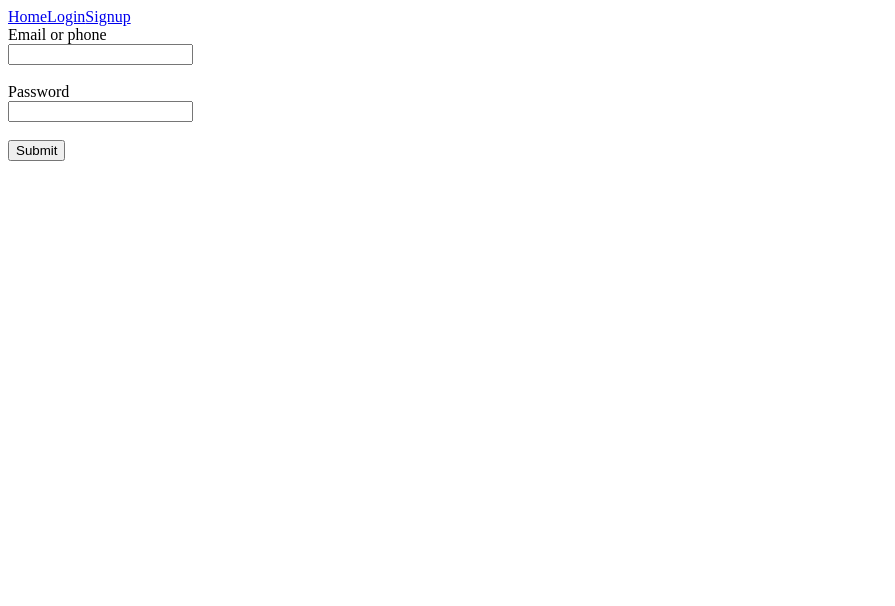
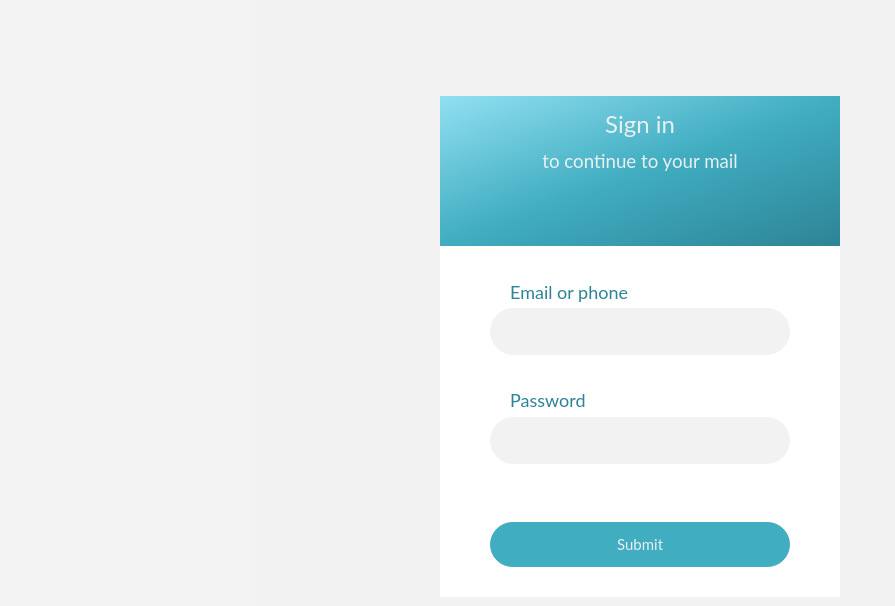
Before and after one commit to MostafaGalal1/email-server, an Angular app: page /login in a window 1280 px wide. Shown: the top 606 px of the page, without its empty margins (0-895 px from the left). Built offline with nearby package versions, Linux system fonts and the light colour scheme.

Commit message:
signup layout added

```diff
--- a/src/app/app.component.css
+++ b/src/app/app.component.css
@@ -0,0 +1,7 @@
+.container{
+    height: 100%;
+}
+
+#route{
+    height: 100%;
+}
--- a/src/app/app.component.html
+++ b/src/app/app.component.html
@@ -1,19 +1,3 @@
-<!-- nav -->
-<nav class="navbar navbar-expand navbar-dark bg-dark">
-  <div class="navbar-nav">
-      <a class="nav-item nav-link" routerLink="/mail">Home</a>
-      <a class="nav-item nav-link" routerLink="/login">Login</a>
-      <a class="nav-item nav-link" routerLink="/signup">Signup</a>
-  </div>
-</nav>
-
-<!-- main content container -->
-<div class="jumbotron">
-  <div class="container">
-      <div class="row">
-          <div class="col-sm-8 offset-sm-2">
-              <router-outlet></router-outlet>
-          </div>
-      </div>
-  </div>
+<div class="container">
+  <router-outlet id="route"></router-outlet>
 </div>
--- a/src/app/components/login/login.component.css
+++ b/src/app/components/login/login.component.css
@@ -0,0 +1,93 @@
+*{
+    font-family: "Lato", Arial, sans-serif;
+    line-height: 1.8;
+    font-weight: normal;
+}
+
+.layout{
+    height: 100vh;
+    background-color: var(--creamy);
+}
+
+.container{
+    position: absolute;
+    width: 400px;
+    left: 0;
+    right: 0;
+    margin-left: auto;
+    margin-right: auto;
+    top: 12%;
+    background-color: white;
+    box-shadow: 32px black;
+}
+
+.form-header{
+    box-sizing: border-box;
+    width: 100%;
+    height: 150px;
+    padding: 6px 20px;
+    margin-bottom: 30px;
+    border: 1px;
+    text-align: center;
+    background: var(--primary_gradient);
+    color: var(--creamy);
+    transition: 0.3s;
+}
+
+.form-container{
+    box-sizing: border-box;
+    width: 100%;
+    background-color: white;
+}
+
+.form-input label{
+    font: 20px;
+    padding: 20px;
+    margin: 10px, 500px;
+    font-size: large;
+}
+
+.form-input{
+    width: 300px;
+    color: var(--secondary);
+    margin: auto;
+}
+
+.form-input input{
+    width: 255px;
+    height: 35px;
+    border-radius: 100px;
+    padding: 6px 22.5px;
+    border: 1px;
+    background: var(--creamy);
+}
+
+.form-submit{
+    width: 300px;
+    margin: auto;
+    padding: 30px;
+}
+
+.form-submit input{
+    display: block;
+    font-size: 15px;
+    width: 300px;
+    height: 45px;
+    margin: auto;
+    border-radius: 100px;
+    padding: 6px 20px;
+    border: 1px solid var(--primary);
+    background: var(--primary);
+    color: var(--creamy);
+    transition: 0.35s;
+}
+
+.form-submit input:hover{
+    cursor: pointer;
+    background: white;
+    color: var(--primary)
+}
+
+.form-input input:focus{
+    outline-color: var(--primary);
+}
--- a/src/app/components/login/login.component.html
+++ b/src/app/components/login/login.component.html
@@ -1,9 +1,23 @@
-<div>
-    <form [formGroup]="loginForm" (ngSubmit)="onSubmit()">
-        <label for="email">Email or phone</label><br>
-        <input type="text" id="email" formControlName="email"><br><br>
-        <label for="password">Password</label><br>
-        <input type="text" id="password" formControlName="password"><br><br>
-        <input type="submit" value="Submit">
-    </form>
+<div class="layout">
+    <div class="container">
+        <div class = "form-header">
+            <h2>Sign in</h2>
+            <h3>to continue to your mail</h3>
+        </div>
+        <div class = "form-container">
+            <form class = "form" [formGroup]="loginForm" (ngSubmit)="onSubmit()">
+                <div class="form-input">
+                    <label for="email">Email or phone</label><br>
+                    <input type="text" id="email" formControlName="email"><br><br>
+                </div>
+                <div class="form-input">
+                    <label for="password">Password</label><br>
+                    <input type="password" id="password" formControlName="password"><br><br>
+                </div>
+                <div class="form-submit">
+                    <input class="form-submit" type="submit" value="Submit">
+                </div>
+            </form>
+        </div>
+    </div>
 </div>
--- a/src/app/components/login/login.component.ts
+++ b/src/app/components/login/login.component.ts
@@ -1,6 +1,7 @@
 import { Component, OnInit } from '@angular/core';
 import { FormBuilder } from '@angular/forms';
-import { LoginService } from 'src/app/services/login.service';
+import { ApiService } from 'src/app/services/api.service';
+import { Router } from '@angular/router';
 
 @Component({
   selector: 'app-login',
@@ -9,7 +10,7 @@ import { LoginService } from 'src/app/services/login.service';
 })
 export class LoginComponent implements OnInit {
 
-  constructor(private loginService : LoginService, private formBuilder : FormBuilder) { }
+  constructor(private apiService : ApiService, private formBuilder : FormBuilder, private router:Router) { }
 
   ngOnInit(): void {
 
@@ -21,9 +22,13 @@ export class LoginComponent implements OnInit {
   });
 
   onSubmit(){
-    if (this.loginService.getValidation(this.loginForm.value))
-      console.log("true");
-    else
-      console.log("false");
+    this.apiService.validateLogin(this.loginForm.value).subscribe(
+      (error) => {
+        alert("Username or password are incorrect");
+      },
+      () => {
+        this.router.navigate(["/mail"]);
+      }
+    );
   }
 }
--- a/src/app/components/signup/signup.component.css
+++ b/src/app/components/signup/signup.component.css
@@ -0,0 +1,189 @@
+*{
+    font-family: "Lato", Arial, sans-serif;
+    line-height: 1.8;
+    font-weight: normal;
+}
+
+.layout{
+    height: 100vh;
+    background-color: var(--creamy);
+}
+
+.container{
+    position: absolute;
+    width: 500px;
+    left: 0;
+    right: 0;
+    margin-left: auto;
+    margin-right: auto;
+    top: 6%;
+    text-align: center;
+    background-color: white;
+    box-shadow: 32px black;
+}
+
+.form-header{
+    box-sizing: border-box;
+    width: 100%;
+    height: 150px;
+    padding: 6px 20px;
+    margin-bottom: 30px;
+    border: 1px;
+    text-align: center;
+    background: var(--primary_gradient);
+    color: var(--creamy);
+    transition: 0.3s;
+}
+
+.form-container{
+    box-sizing: border-box;
+    width: 100%;
+    background-color: white;
+}
+
+.form-input label{
+    font: 20px;
+    padding: 20px;
+    margin: 10px, 500px;
+    font-size: large;
+}
+
+.form-input{
+    text-align: left;
+    width: 400px;
+    color: var(--secondary);
+    margin: auto;
+}
+
+.form-input input{
+    width: 355px;
+    height: 35px;
+    border-radius: 100px;
+    padding: 6px 22.5px;
+    border: 1px;
+    background: var(--creamy);
+}
+
+.form-submit{
+    width: 400px;
+    margin: auto;
+    padding: 30px;
+}
+
+.form-submit input{
+    display: block;
+    font-size: 15px;
+    width: 400px;
+    height: 45px;
+    margin: auto;
+    border-radius: 100px;
+    padding: 6px 20px;
+    border: 1px solid var(--primary);
+    background: var(--primary);
+    color: var(--creamy);
+    transition: 0.35s;
+}
+
+.form-submit input:hover{
+    cursor: pointer;
+    background: white;
+    color: var(--primary)
+}
+
+.form-input input:focus{
+    outline-color: var(--primary);
+}
+
+#first_name{
+    width: 150px;
+}
+
+#last_name{
+    width: 150px;
+    margin-left: 6px;
+}
+
+#enter_password{
+    width: 150px;
+}
+
+#confirm_password{
+    width: 150px;
+    margin-left: 6px;
+}
+
+#name{
+    display: inline-block;
+    width: 200px;
+    margin: auto;
+}
+
+#password{
+    display: inline-block;
+    width: 200px;
+    margin: auto;
+}
+
+.show-password{
+    text-align: left;
+    margin: auto;
+    margin-left: 50px;
+    color: var(--secondary);
+}
+
+
+#show-password{
+    padding-left: 30px;
+}
+
+.show-password input{
+    position: absolute;
+    opacity: 0;
+    cursor: pointer;
+    height: 0;
+    width: 0;
+}
+
+.show-password-target{
+    position: absolute;
+    border-radius: 8px;
+    height: 25px;
+    width: 25px;
+    background-color: #eee;
+}
+
+.container input:hover ~ .show-password-target{
+    cursor: pointer;
+    background-color: #ccc;
+}
+
+.container input:checked:hover ~ .show-password-target{
+    cursor: pointer;
+    background-color: var(--secondary);
+}
+
+.container input:checked ~ .show-password-target{
+    background-color: var(--primary);
+}
+
+.show-password-target:after{
+    content: "";
+    position: absolute;
+    display: none;
+}
+
+.container input:checked ~ .show-password-target:after{
+    display: block;
+}
+
+.container .show-password-target:after{
+    left: 9px;
+    top: 5px;
+    width: 5px;
+    height: 10px;
+    border: solid white;
+    border-width: 0 3px 3px 0;
+    -webkit-transform: rotate(45deg);
+    -ms-transform: rotate(45deg);
+    transform: rotate(45deg);
+}
--- a/src/app/components/signup/signup.component.html
+++ b/src/app/components/signup/signup.component.html
@@ -1 +1,42 @@
-<p>signup works!</p>
+<div class="layout">
+    <div class="container">
+        <div class = "form-header">
+            <h2>Sign up</h2>
+            <h3>Create your mail account</h3>
+        </div>
+        <div class = "form-container">
+            <form class = "form" [formGroup]="signupForm" (ngSubmit)="onSubmit()">
+                <div id="name" class="form-input">
+                    <label for="first_name">First name</label><br>
+                    <input type="text" id="first_name" formControlName="first_name"><br><br>
+                </div>
+                <div id="name" class="form-input">
+                    <label for="last_name">Last name</label><br>
+                    <input type="text" id="last_name" formControlName="last_name"><br><br>
+                </div>
+                <div class="form-input">
+                    <label for="username">Username</label><br>
+                    <input type="text" id="username" formControlName="username"><br><br>
+                </div>
+                <div id="password" class="form-input">
+                    <label for="enter_password">Password</label><br>
+                    <input type={{visibility}} id="enter_password" formControlName="enter_password"><br><br>
+                </div>
+                <div id="password" class="form-input">
+                    <label for="confirm_password">Confirm</label><br>
+                    <input type={{visibility}} id="confirm_password" formControlName="confirm_password"><br><br>
+                </div>
+                <div class="show-password">
+                    <label>
+                        <input type="checkbox" (change)="togglePassword()">
+                        <span class="show-password-target"></span>
+                    </label>
+                    <label id="show-password">Show password</label>
+                </div>
+                <div class="form-submit">
+                    <input class="form-submit" type="submit" value="Submit">
+                </div>
+            </form>
+        </div>
+    </div>
+</div>
--- a/src/app/components/signup/signup.component.ts
+++ b/src/app/components/signup/signup.component.ts
@@ -1,4 +1,7 @@
 import { Component, OnInit } from '@angular/core';
+import { FormBuilder } from '@angular/forms';
+import { ApiService } from 'src/app/services/api.service';
+import { Router } from '@angular/router';
 
 @Component({
   selector: 'app-signup',
@@ -6,10 +9,39 @@ import { Component, OnInit } from '@angular/core';
   styleUrls: ['./signup.component.css']
 })
 export class SignupComponent implements OnInit {
+  public visibility:string;
 
-  constructor() { }
+  constructor(private apiService : ApiService, private formBuilder : FormBuilder, private router:Router) {
+    this.visibility = "password";
+  }
 
   ngOnInit(): void {
+
   }
 
+  signupForm = this.formBuilder.group({
+    first_name: '',
+    last_name: '',
+    username: '',
+    password: ''
+  });
+
+  onSubmit(){
+    this.apiService.createAccount(this.signupForm.value).subscribe(
+      (error) => {
+        alert("Username taken");
+      },
+      () => {
+        this.router.navigate(["/mail"]);
+      }
+    );
+  }
+
+  togglePassword() {
+    if (this.visibility === "password") {
+      this.visibility = "text";
+    } else {
+      this.visibility = "password";
+    }
+  }
 }
--- a/src/index.html
+++ b/src/index.html
@@ -8,6 +8,6 @@
   <link rel="icon" type="image/x-icon" href="favicon.ico">
 </head>
 <body>
-  <app-root></app-root>
+  <app-root id="app"></app-root>
 </body>
 </html>
--- a/src/styles.css
+++ b/src/styles.css
@@ -1 +1,23 @@
-/* You can add global styles to this file, and also import other style files */
+*{
+    margin: 0;
+}
+
+:root {
+    --primary:rgba(65,173,193,1);
+    --secondary: rgba(45,132,150,1);
+    --primary_gradient: linear-gradient(160deg, rgba(145,224,241,1) 0%, rgba(65,173,193,1) 50%, rgba(45,132,150,1) 100%);
+    --creamy:#f2f2f2f2;
+}
+
+.html{
+    height: 100%;
+}
+
+.body{
+    height: 100%;
+}
+
+#app{
+    height: 100%;
+    background-color: aquamarine;
+}
```
Also changed, not shown: src/app/services/api.service.ts (added, +19 -0 lines), src/app/services/login.service.ts (deleted, +0 -19 lines), 1 other file (tests, documents, lock files or other folders).
